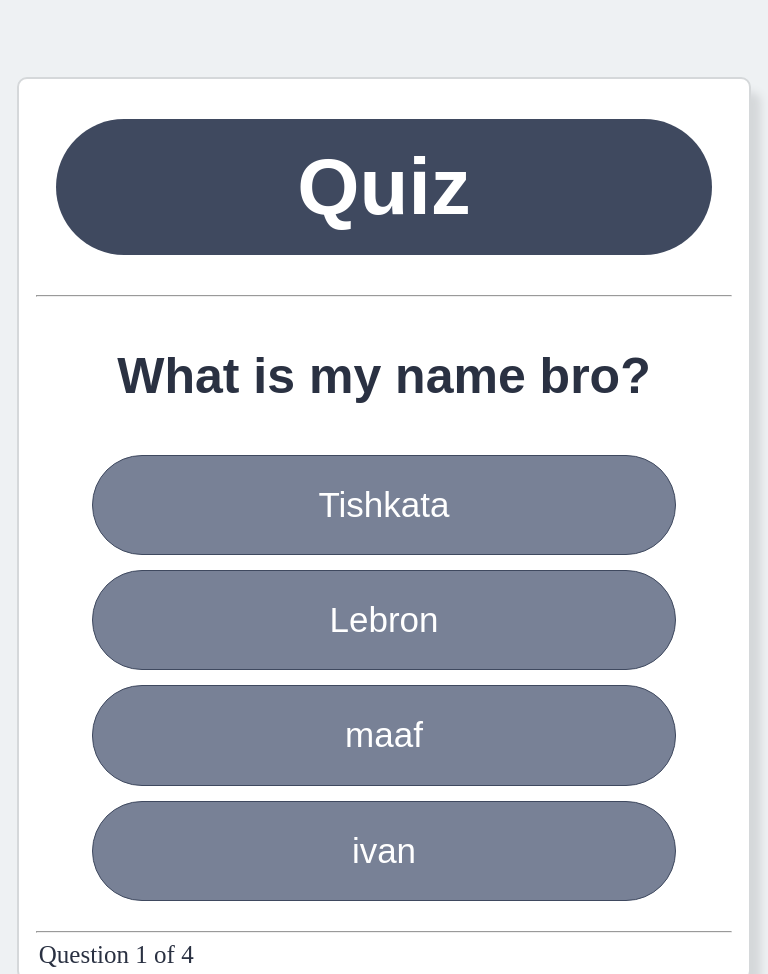
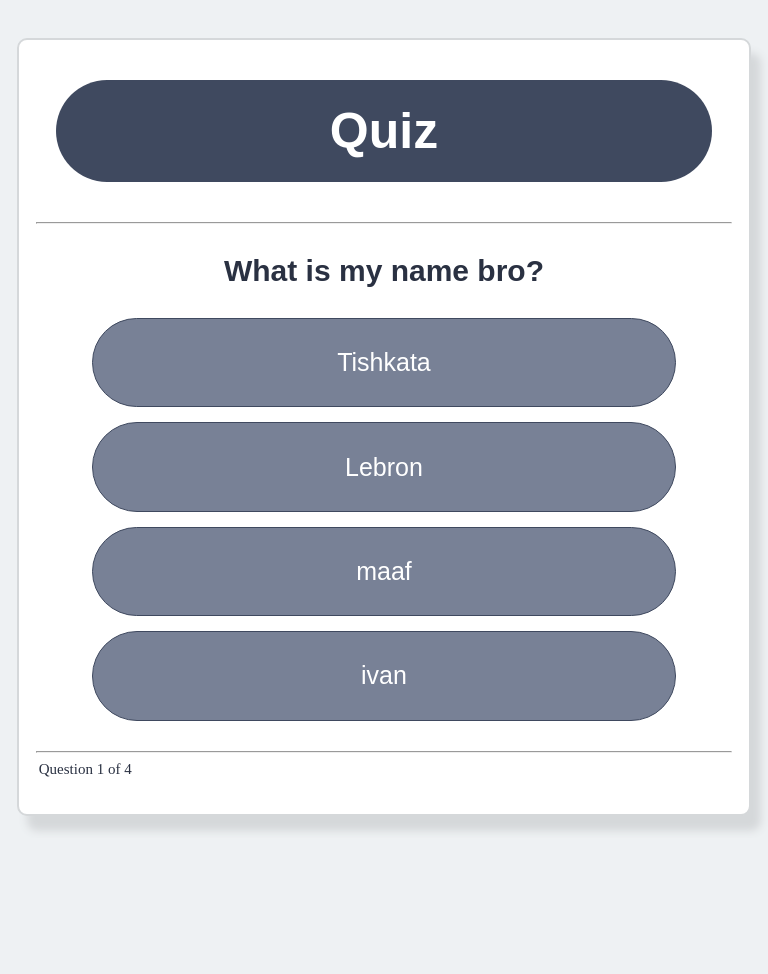
Before and after one commit to tishkata1/tishkata1, a plain HTML site: page quiz/index.html in a window 768 px wide. Shown: the top 974 px of the page. After the commit the page ends 838 px from the top, so only its background shows below. Drawn offline with Linux system fonts and the light colour scheme.

Commit message:
Update style.css

```diff
--- a/quiz/style.css
+++ b/quiz/style.css
@@ -10,7 +10,7 @@ body{
 }
 #wrapper{
     width: 60%;
-     height: auto;
+    height: auto;
     padding-bottom: 5%;
     border: 2px solid #d5d8da;
     border-radius: 10px;
@@ -40,7 +40,7 @@ body{
 .buttons{
     margin: 0 auto;
 }
-button{
+.buttons button{
     width:40%;
     height: 50px;
     background-color: #788196;
@@ -66,29 +66,30 @@ hr{
     width: 95%;
 }
 
-@media screen and (min-width: 768px){
+@media screen and (max-width: 768px){
     #wrapper{
         width: 95%;
         height: auto;
-        padding-bottom: 5%;
+        padding-bottom: 7%;
+        margin: 5% auto;
     }
     #wrapper h1{
-        font-size: 80px;
+        font-size: 50px;
         padding: 3% 0;
         height: auto;
         border-radius: 70px;
     }
     #question{
-        font-size: 50px;
+        font-size: 30px;
         font-weight: bold;
     }
-    button{
+    .buttons button{
         width: 80%;
-        font-size: 35px;
+        font-size: 25px;
         height: auto;
         padding: 4% 0;
     }
     #progress{
-        font-size: 25px;
+        font-size: 15px;
     }
 }
```
